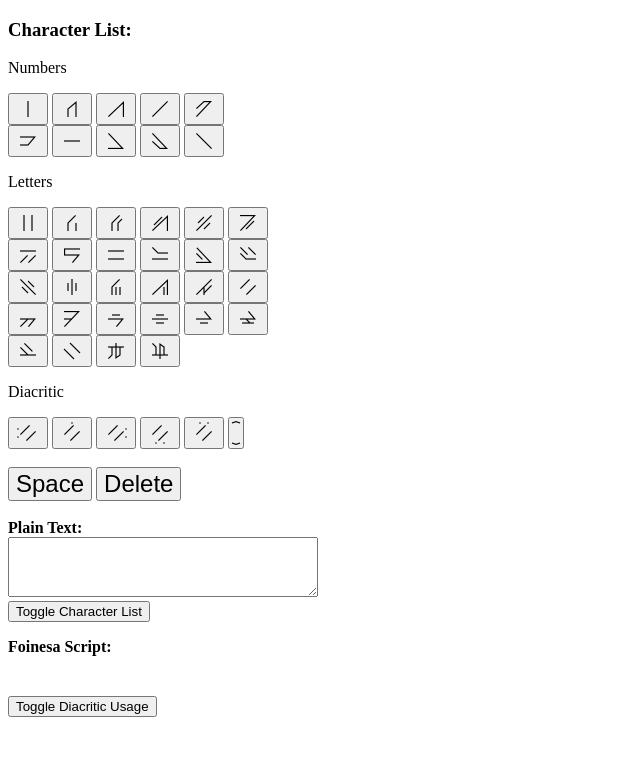
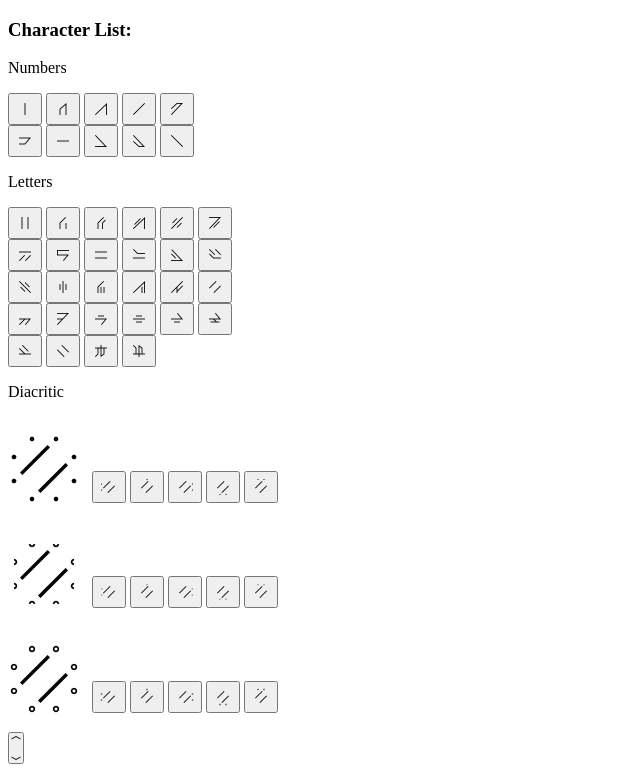
Before and after one commit to sirius-leaf/foinesa-script, a plain HTML site: page index.html in a window 1280 px wide. Both pictures are taken after a click on the button "Toggle Character List". Shown: the top 779 px of the page, without its empty margins (0-640 px from the left). Drawn offline with Linux system fonts and the light colour scheme.

Commit message:
update font to Foinesa 2.0
also web improvement

```diff
--- a/index.html
+++ b/index.html
@@ -19,11 +19,9 @@
         }
 
         #output {
-            font-variant-ligatures: normal;
-        }
+            --rem-size: 3rem;
 
-        #output.no-ligatures {
-            font-variant-ligatures: none;
+            font-size: var(--rem-size);
         }
 
         #character-list {
@@ -86,11 +84,24 @@
         <button class="use-foinesa" onclick="addCharacter('ny')">ny</button><br />
 
         <p>Diacritic</p>
-        <button class="use-foinesa" onclick="addCharacter('a')">ra</button>
-        <button class="use-foinesa" onclick="addCharacter('i')">ri</button>
-        <button class="use-foinesa" onclick="addCharacter('u')">ru</button>
-        <button class="use-foinesa" onclick="addCharacter('e')">re</button>
-        <button class="use-foinesa" onclick="addCharacter('o')">ro</button>
+        <span class="use-foinesa" style="font-size: 1rem;"><span style="font-size: 6rem;">rAUEO</span> </span>
+        <button class="use-foinesa" onclick="addCharacter('A')">rA</button>
+        <button class="use-foinesa" onclick="addCharacter('I')">rI</button>
+        <button class="use-foinesa" onclick="addCharacter('U')">rU</button>
+        <button class="use-foinesa" onclick="addCharacter('E')">rE</button>
+        <button class="use-foinesa" onclick="addCharacter('O')">rO</button><br />
+        <span class="use-foinesa" style="font-size: 1rem;"><span style="font-size: 6rem;">rA&ltU&ltE&ltO&lt</span> </span>
+        <button class="use-foinesa" onclick="addCharacter('A<')">rA&lt</button>
+        <button class="use-foinesa" onclick="addCharacter('I<')">rI&lt</button>
+        <button class="use-foinesa" onclick="addCharacter('U<')">rU&lt</button>
+        <button class="use-foinesa" onclick="addCharacter('E<')">rE&lt</button>
+        <button class="use-foinesa" onclick="addCharacter('O<')">rO&lt</button><br />
+        <span class="use-foinesa" style="font-size: 1rem;"><span style="font-size: 6rem;">rA&gtU&gtE&gtO&gt</span> </span>
+        <button class="use-foinesa" onclick="addCharacter('A>')">rA&gt</button>
+        <button class="use-foinesa" onclick="addCharacter('I>')">rI&gt</button>
+        <button class="use-foinesa" onclick="addCharacter('U>')">rU&gt</button>
+        <button class="use-foinesa" onclick="addCharacter('E>')">rE&gt</button>
+        <button class="use-foinesa" onclick="addCharacter('O>')">rO&gt</button><br />
         <button class="use-foinesa" onclick="addCharacter('|')">|</button><br />
         <br />
         <button onclick="addCharacter(' ')">Space</button>
@@ -98,24 +109,27 @@
         <br /><br />
     </div>
     <label for="inputText"><b>Plain Text:</b></label><br />
-    <textarea id="inputText" style="font-size: 1.5rem;" oninput="toLowercase()"></textarea><br />
+    <textarea id="inputText" style="font-size: 1.5rem;" oninput="copyInput()"></textarea><br />
     <button onclick="toggleCharacterList()">Toggle Character List</button>
 
     <p><b>Foinesa Script:</b></p>
-    <h2 id="output" class="" style="font-family: Foinesa; font-size: 3rem; margin-top: 0; word-wrap: break-word;"></h2>
-    <button onclick="toggleLigature()">Toggle Diacritic Usage</button>
+    <p id="output" class="" style="font-family: Foinesa; margin: 0; word-wrap: break-word;">hAlO dUnIA></p>
+    <button onclick="changeOutputFontSize(1)">Increase Font Size</button>
+    <button onclick="changeOutputFontSize(-1)">Decrease Font Size</button>
 
     <script>
         let input = document.getElementById("inputText");
         let output = document.getElementById("output");
         let characterList = document.getElementById("character-list");
 
-        function toLowercase() {
-            document.getElementById("output").textContent = input.value.toLowerCase();
-        }
+        // Font Size Setting (rem)
+        let currentSize = 3;
+        const step = 1;
+        const minsSize = 1;
+        const maxSize = 25;
 
-        function toggleLigature() {
-            output.classList.toggle("no-ligatures");
+        function copyInput() {
+            document.getElementById("output").textContent = input.value;
         }
 
         function toggleCharacterList() {
@@ -124,12 +138,20 @@
 
         function addCharacter(character) {
             input.value += character;
-            toLowercase();
+            copyInput();
         }
 
         function deleteCharacter() {
             input.value = input.value.slice(0, -1);
-            toLowercase();
+            copyInput();
+        }
+
+        function changeOutputFontSize(sizeIncrease) {
+            if ( currentSize + sizeIncrease <= maxSize && currentSize - sizeIncrease >= minsSize) {
+                currentSize += sizeIncrease;
+                output.style.setProperty('--rem-size', `${currentSize}rem`);
+            }
+
         }
     </script>
 </body>
```
Also changed, not shown: Foinesa.woff2.
